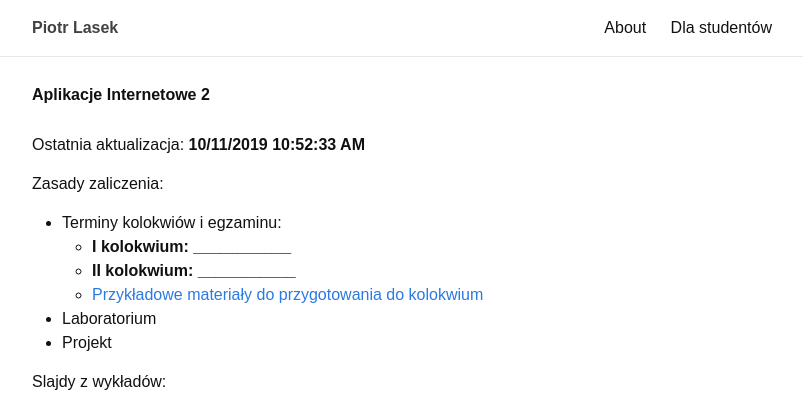
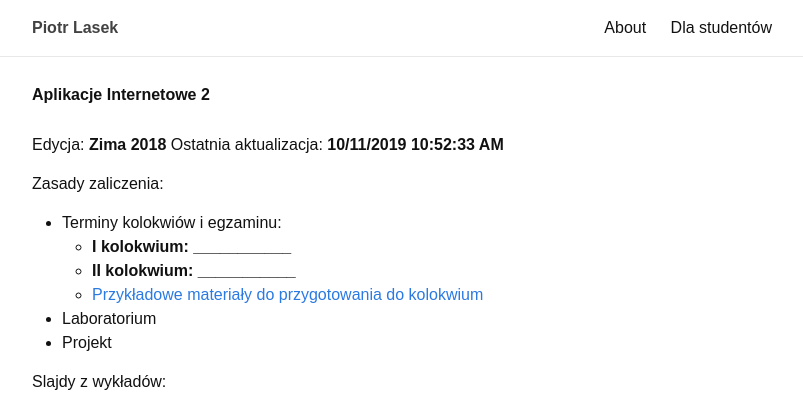
Before and after one commit to piotrlasek/piotrlasek.github.io, a Jekyll site: the page built from for-students/ai2.md, in a window 1280 px wide and 900 px high, cut to the strip 0-405 px from the top of the window. Shown: the whole strip, without its empty margins (238-1041 px from the left). Built offline with Jekyll 4.4.1, drawn with Linux system fonts in a browser that asks for light colours.

Commit message:
some changes

```diff
--- a/for-students/ai2.md
+++ b/for-students/ai2.md
@@ -5,6 +5,7 @@ permalink: /for-students/ai2
 exclude: true
 ---
 
+Edycja: **Zima 2018**
 Ostatnia aktualizacja: **10/11/2019 10:52:33 AM**
 
 Zasady zaliczenia:
```
Also changed, not shown: 1 other file.
